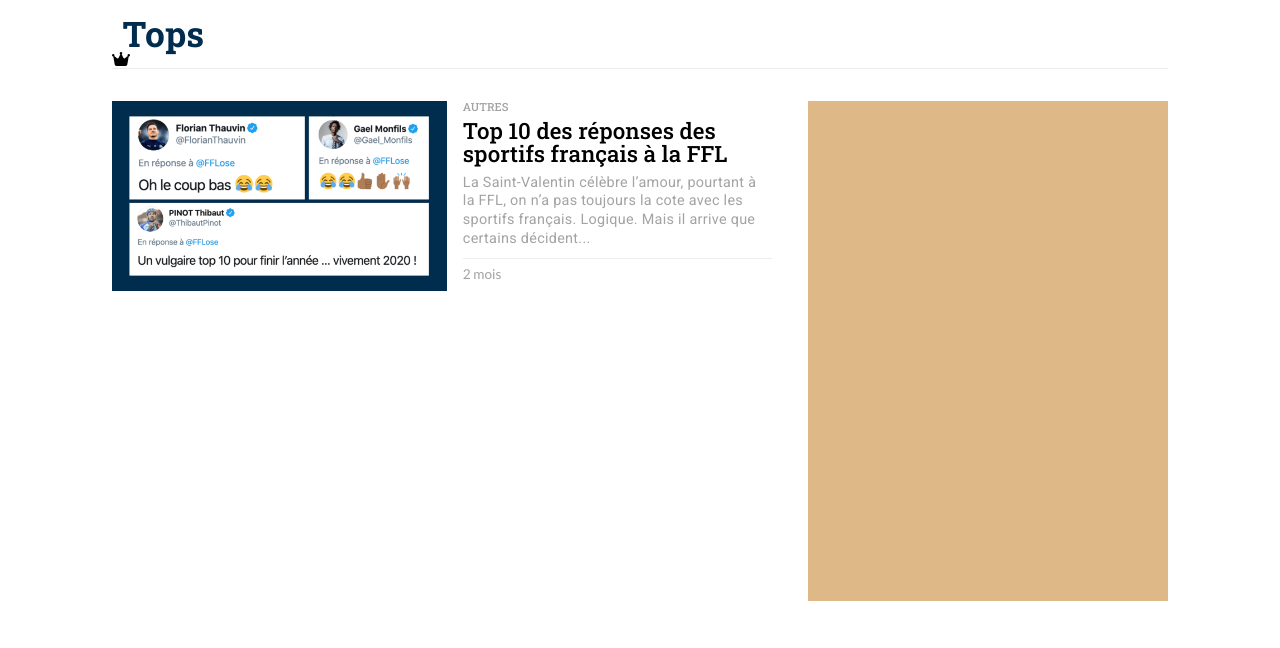
After one commit to ikaran96/projet-romain, a PHP site: page /tops.php in a window 1280 px wide. The commit adds this page. Shown: the top 648 px of the page. Run offline with PHP 8.4, Linux system fonts and the light colour scheme; some libraries are stand-ins or nearby versions.

Commit message:
15/04/20

```diff
--- a/css/style.css
+++ b/css/style.css
@@ -1,22 +1,71 @@
-
-
 #page > * {
     margin: 1em 0;
 }
-.bar {
-    background-color: cadetblue;
-    height: 100px;
+
+#page .bar,
+main .top-card-text .intro {
+    border-bottom : 1px solid;
+    border-color: var(--colorBgLight);
 }
-main {
-    background-color: aquamarine;
-    height: 500px;
+
+#page .bar h2,
+main .top-card-text .tag,
+main .top-card-text .top-card-title {
+    font-family: var(--fontTitleArticle);
 }
+
+#page .bar h2 {
+    color: var(--colorPrimary);
+    font-size: 2.2em;
+    font-weight: bold;
+    margin-left: 0.3em;
+}
+
+.top-card-text {
+    padding: 0em 0.5em;
+}
+
+main .top-card-img img {
+    width: 100%;
+}
+
+main .top-card-text .tag {
+    text-transform: uppercase;
+    color: var(--colorTextLight);
+    display: block;
+    text-decoration: none;
+    font-size: 0.7em;
+    font-weight: 500;
+    margin: 0.7em 0em;
+}
+
+main .top-card-text .intro {
+    font-family: var(--fontText);
+    color: var(--colorTextLight);
+    font-size: 0.9em;
+    letter-spacing: 0.02em;
+    line-height: 1.3em;
+    margin: 0.6em 0em;
+    padding-bottom: 0.65em;
+    font-weight: 400;
+}
+
+main .top-card-text .date {
+    font-family: var(--fontSubTitleArticle);
+    color: var(--colorTextLight);
+    font-size: 0.85em;
+}
+
 aside {
     background-color: burlywood;
     height: 500px;
 }
 
-
+main .top-card-text .top-card-title {
+    display: block;
+    font-size: 1.4em;
+    font-weight: 500;
+}
 
 @media only screen and (min-width: 700px) {
     #page {
@@ -25,6 +74,22 @@ aside {
         justify-content: center;
     }
 
+    main .top-card {
+        display: flex;
+    }
+
+    main .top-card-text .tag {
+        margin-top: 0em;
+    }
+
+    .top-card-text {
+        padding: 0em;
+    }
+
+    .top-card-img {
+        width: 130%;
+        margin-right: 1em;
+    }
 }
 
 @media only screen and (min-width: 900px) {
@@ -38,5 +103,8 @@ aside {
         grid-column: span 2;
     }
 
+    .top-card-img {
+        width: 165%;
+    }
 
 }
--- /dev/null
+++ b/tops.php
@@ -0,0 +1,71 @@
+<!DOCTYPE html>
+<html lang="en">
+
+<head>
+    <meta charset="UTF-8">
+    <meta name="viewport" content="width=device-width, initial-scale=1.0">
+    <title>Tops</title>
+
+    <link rel="stylesheet" href="css/reset.css">
+    <link rel="stylesheet" href="css/var.css">
+    <link rel="stylesheet" href="css/style.css">
+
+    <link
+        href="https://fonts.googleapis.com/css2?family=Lato:ital,wght@0,100;0,300;0,400;0,700;0,900;1,100;1,300;1,400;1,700;1,900&family=Roboto+Slab:wght@100;200;300;400;500;600;700;800;900&family=Roboto:ital,wght@0,100;0,300;0,400;0,500;0,700;0,900;1,100;1,300;1,400;1,500;1,700;1,900&display=swap"
+        rel="stylesheet">
+
+    <!-- Fontawesome -->
+    <script src="https://kit.fontawesome.com/839df3b8b1.js"></script>
+
+</head>
+
+<body>
+
+    <?php include 'include/nav.php'; ?>
+
+    <div id="page">
+
+        <div class="bar">
+
+            <h2>Tops</h2>
+            <div class="icon"><i class="fas fa-crown"></i></div>
+
+        </div>
+
+        <main>
+
+            <div class="top-card">
+
+                <a class="top-card-img">
+                    <img src="assests\img\best-of-humour-ffl-sportifs.png" alt="">
+                </a>
+
+                <div class="top-card-text">
+
+                    <a class="tag" href="">Autres</a>
+                    <h3>
+                        <a class="top-card-title">Top 10 des réponses des sportifs français à la FFL</a>
+                    </h3>
+                    <p class="intro">La Saint-Valentin célèbre l’amour, pourtant à la FFL, on n’a pas toujours la cote
+                        avec les sportifs français. Logique. Mais il arrive que certains décident...</p>
+                    <p class="date">2 mois</p>
+
+                </div>
+            </div>
+
+        </main>
+
+        <aside>
+
+
+        </aside>
+
+        <div>
+
+
+            <?php include 'include/footer.php'; ?>
+
+
+</body>
+
+</html>
```
Also changed, not shown: assests/img/best-of-humour-ffl-sportifs.png (added), assests/svg/Lipharoj_kaj_monoklo.svg (added).
